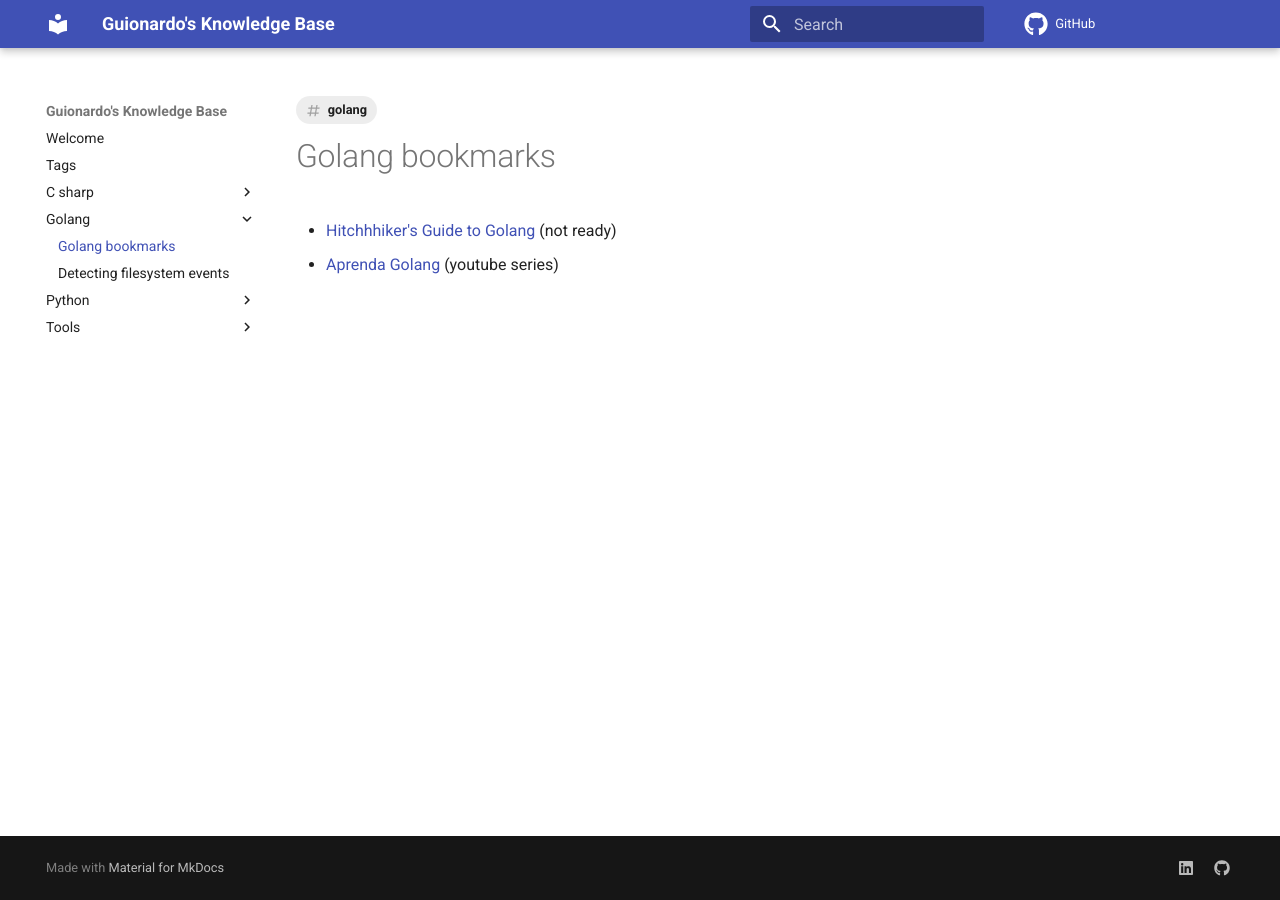
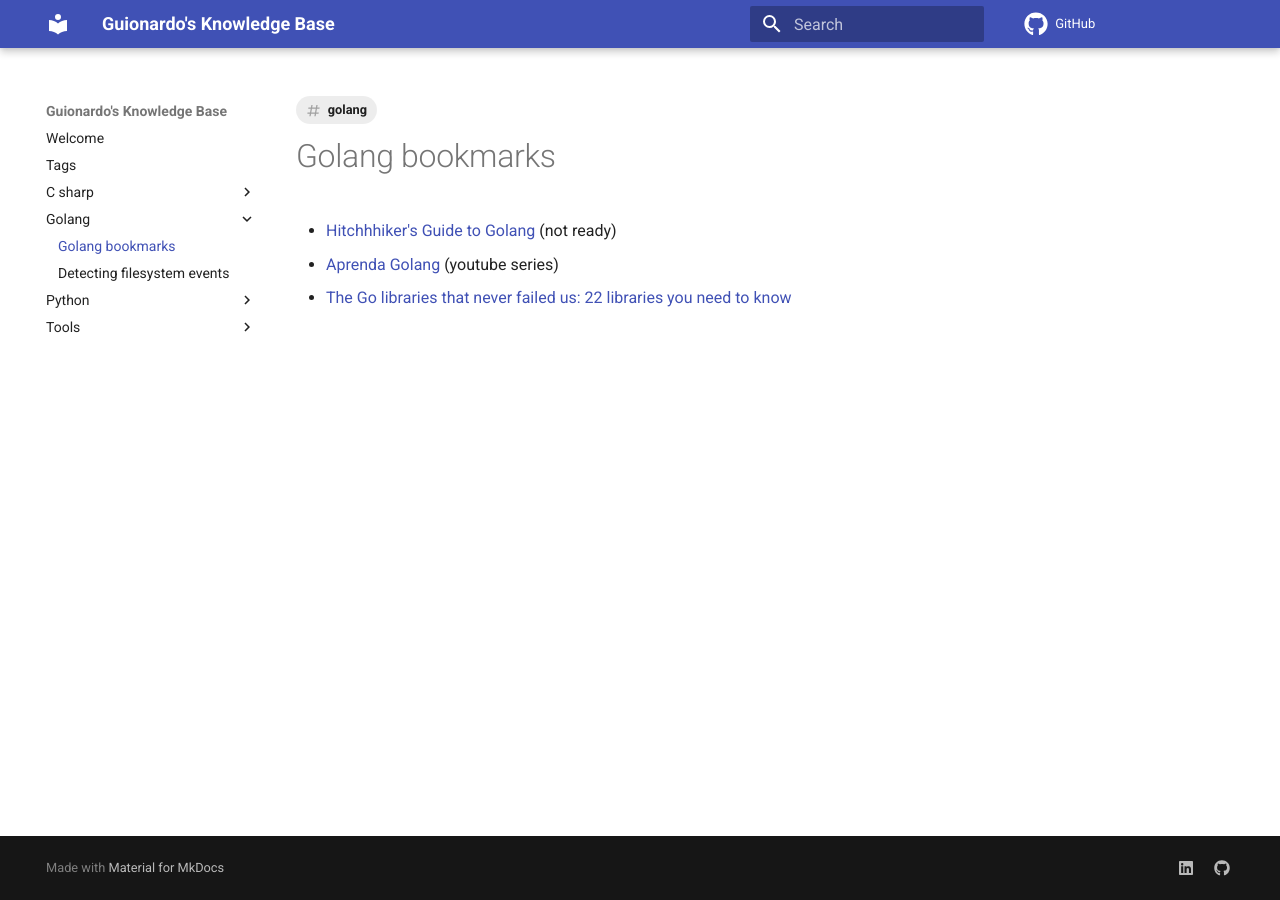
Before and after one commit to guionardo/kb, an MkDocs documentation site: the page built from docs/golang/bookmarks.md, in a window 1280 px wide. Built offline with MkDocs 1.6.1 and Material for MkDocs 9.7.7, drawn with Linux system fonts in a browser that asks for light colours; comment, search, counter and statistics services are not loaded.

Commit message:
python and golang bookmarks

```diff
--- a/docs/golang/bookmarks.md
+++ b/docs/golang/bookmarks.md
@@ -4,3 +4,4 @@ tags: [golang]
 ---
 - [Hitchhhiker's Guide to Golang](http://ramitsurana.github.io/golang-guide/) (not ready)
 - [Aprenda Golang](https://www.youtube.com/playlist?list=PLUbb2i4BuuzCX8CLeArvx663_0a_hSguW) (youtube series)
+- [The Go libraries that never failed us: 22 libraries you need to know](https://threedots.tech/post/list-of-recommended-libraries)
```
Also changed, not shown: docs/python/bookmarks.md (+1 -0 lines).
